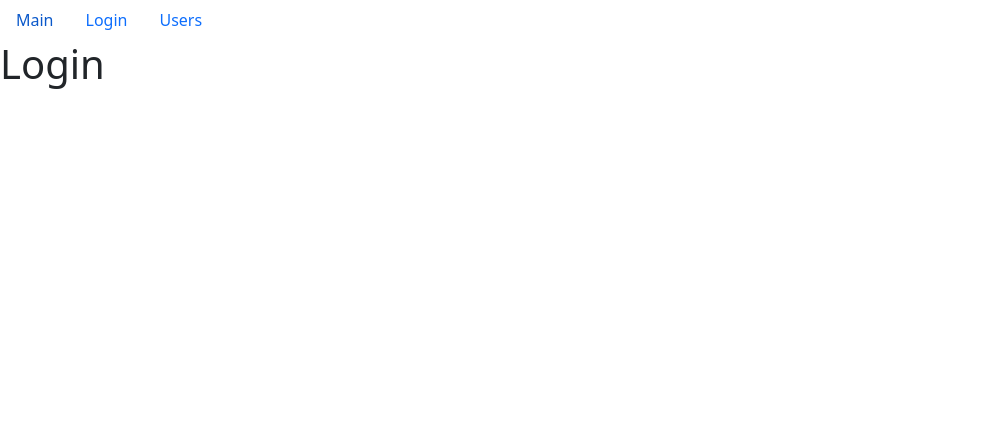
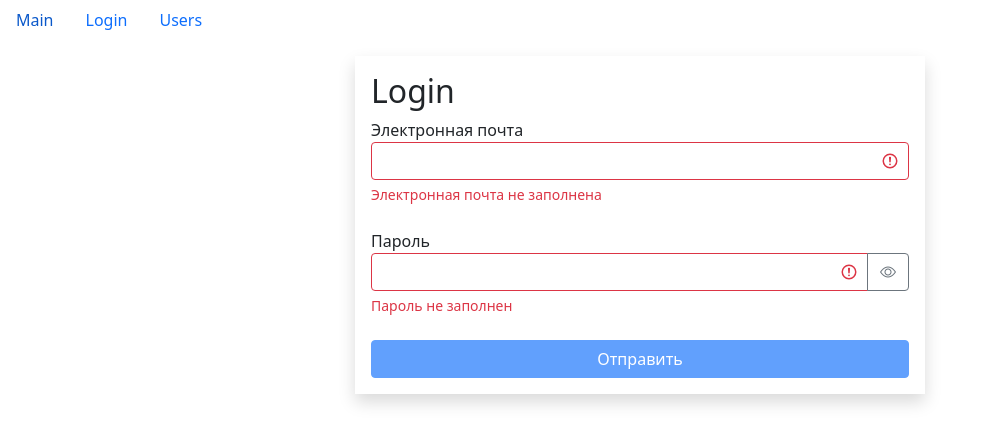
Before and after one commit to yucheg2/course-project, a React (Create React App) app: page /login in a window 1280 px wide. Shown: the top 444 px of the page, without its empty margins (0-989 px from the left). Built offline with nearby package versions, Linux system fonts and the light colour scheme.

Commit message:
make-hw1-lesson9

```diff
--- /dev/null
+++ b/src/app/components/searchInput.jsx
@@ -0,0 +1,25 @@
+import React from "react";
+import PropTypes from "prop-types";
+
+const SerchInput = ({ name, handleChange, serchedText }) => {
+    return (
+        <div className="my-3">
+            <input
+                type="text"
+                name={name}
+                id={name}
+                className="form-control"
+                value={serchedText}
+                onChange={handleChange}
+                placeholder="Поиск..."
+            />
+        </div>
+    );
+};
+
+SerchInput.propTypes = {
+    name: PropTypes.string,
+    handleChange: PropTypes.func.isRequired,
+    serchedText: PropTypes.string.isRequired
+};
+export default SerchInput;
--- /dev/null
+++ b/src/app/components/textField.jsx
@@ -0,0 +1,51 @@
+import React, { useState } from "react";
+import PropTypes from "prop-types";
+
+const TextField = ({ label, type, name, value, onChange, error }) => {
+    const [ShowPassword, setShowPassword] = useState(false);
+    const getInputClasses = () => {
+        return "form-control " + (error ? "is-invalid" : "is-valid");
+    };
+    const toggleShowPassword = () => {
+        setShowPassword((prevState) => !prevState);
+    };
+    return (
+        <div className="mb-4">
+            <label htmlFor={name}>{label}</label>
+            <div className="input-group has-validation">
+                <input
+                    type={ShowPassword ? "text" : type}
+                    id={name}
+                    value={value}
+                    onChange={onChange}
+                    name={name}
+                    className={getInputClasses()}
+                />
+                {type === "password" && (
+                    <button
+                        className="btn btn-outline-secondary"
+                        onClick={toggleShowPassword}
+                        type="button"
+                    >
+                        <i className={"bi bi-eye" + (ShowPassword ? "-slash" : "")}></i>
+                    </button>)
+                }
+                { error && <div className="invalid-feedback">{error}</div> }
+            </div>
+        </div>);
+};
+
+TextField.defaultProps = {
+    type: "text"
+};
+
+TextField.propTypes = {
+    label: PropTypes.string.isRequired,
+    type: PropTypes.string.isRequired,
+    name: PropTypes.string.isRequired,
+    value: PropTypes.string.isRequired,
+    onChange: PropTypes.func.isRequired,
+    error: PropTypes.string
+};
+
+export default TextField;
--- a/src/app/components/users.jsx
+++ b/src/app/components/users.jsx
@@ -7,6 +7,7 @@
 import SearchStatus from "./searchStatus";
 import UserTable from "./usersTable";
 import _ from "lodash";
+import SerchInput from "./searchInput";
 
 const Users = () => {
     const [currentPage, setCurrentPage] = useState(1);
@@ -14,6 +15,7 @@
     const [selectedProf, setSelectedProf] = useState();
     const [sortBy, setSortBy] = useState({ path: "name", order: "asc" });
     const [users, setUsers] = useState();
+    const [serchedText, setSerchedText] = useState("");
     const pageSize = 4;
     useEffect(() => {
         api.professions.fetchAll().then((professions) => {
@@ -24,7 +26,13 @@
         setCurrentPage(1);
     }, [selectedProf]);
 
+    const handleChange = ({ target }) => {
+        setSerchedText(target.value);
+        setSelectedProf();
+    };
+
     const handleProfessionSelect = (params) => {
+        setSerchedText("");
         setSelectedProf(params);
     };
 
@@ -60,11 +68,15 @@
     };
 
     if (users) {
+        const serchedUsers = serchedText
+            ? users.filter((user) => user.name.toLowerCase().includes(serchedText.toLowerCase()))
+            : undefined;
+
         const filteredUsers = selectedProf
             ? users.filter((user) => JSON.stringify(user.profession) === JSON.stringify(selectedProf))
             : users;
         const sortedUsers = _.orderBy(filteredUsers, [sortBy.path], [sortBy.order]);
-        const count = filteredUsers.length;
+        const count = serchedText ? serchedUsers.length : filteredUsers.length;
         const usersCrop = paginate(sortedUsers, currentPage, pageSize);
 
         return (
@@ -81,9 +93,14 @@
                 )}
                 <div className="d-flex flex-column ">
                     <SearchStatus length={count} />
+                    <SerchInput
+                        name="usersSearch"
+                        handleChange={handleChange}
+                        serchedText={serchedText}
+                    />
                     {count > 0 && (
                         <UserTable
-                            users={usersCrop}
+                            users={serchedUsers || usersCrop}
                             onSort={handleSort}
                             selectedSort={sortBy}
                             onDelete={handleDelete}
--- a/src/app/layouts/login.jsx
+++ b/src/app/layouts/login.jsx
@@ -1,7 +1,87 @@
-import React from "react";
+import React, { useEffect, useState } from "react";
+import TextField from "../components/textField";
+import { validator } from "../utils/validater";
 
 const Login = () => {
-    return (<h1>Login</h1>);
+    const [data, setData] = useState({ email: "", password: "" });
+    const [errors, setErrors] = useState({});
+
+    useEffect(() => {
+        validate();
+    }, [data]);
+    const validate = () => {
+        const errors = validator(data, validatorConfig);
+        setErrors(errors);
+        return Object.keys(errors).length === 0;
+    };
+    const isValid = Object.keys(errors).length === 0;
+
+    const validatorConfig = {
+        email: {
+            isRequired: {
+                message: "Электронная почта не заполнена"
+            },
+            isEmail: {
+                message: "Email введен не правильно :("
+            }
+        },
+        password: {
+            isRequired: {
+                message: "Пароль не заполнен"
+            },
+            isCapital: {
+                message: "Пароль должен содержать хотя бы одну заглавную букву"
+            },
+            isContainDigit: {
+                message: "Пароль должен содержать хотя бы одну цыфру"
+            },
+            min: {
+                message: "Пароль должен содержать минимум 8 символов",
+                value: 8
+            }
+        }
+    };
+
+    const handleChange = ({ target }) => {
+        setData((prevState) => ({
+            ...prevState,
+            [target.name]: target.value
+        }));
+    };
+
+    const handleSubmit = (e) => {
+        e.preventDefault();
+        const isValid = validate();
+        if (!isValid) return;
+        console.log(data);
+    };
+    return (
+        <div className="container mt-3">
+            <div className="row">
+                <div className="col-md-6 offset-md-3 shadow p-3">
+                    <h2 className="mb-2">Login</h2>
+                    <form onSubmit={handleSubmit}>
+                        <TextField
+                            label="Электронная почта"
+                            name="email"
+                            value={data.email}
+                            onChange={handleChange}
+                            error={errors.email}
+                        />
+                        <TextField
+                            label="Пароль"
+                            type="password"
+                            name="password"
+                            value={data.password}
+                            onChange={handleChange}
+                            error={errors.password}
+                        />
+                        <button disabled={!isValid} className="btn btn-primary w-100 mx-auto">Отправить</button>
+                    </form>
+                </div>
+            </div>
+        </div>
+    );
 };
 
 export default Login;
--- /dev/null
+++ b/src/app/utils/validater.js
@@ -0,0 +1,46 @@
+export function validator(data, config) {
+    const errors = {};
+    function validate(validateMetchod, data, config) {
+        let statusValidate;
+        switch (validateMetchod) {
+        case "isRequired":
+            statusValidate = data.trim() === "";
+            break;
+        case "isEmail": {
+            const emailRegExp = /^\S+@\S+\.\S+$/g;
+            statusValidate = !emailRegExp.test(data);
+            break;
+        }
+        case "isCapital": {
+            const capitalRegExp = /[A-Z]+/g;
+            statusValidate = !capitalRegExp.test(data);
+            break;
+        }
+        case "isContainDigit": {
+            const digitRehExp = /\d+/g;
+            statusValidate = !digitRehExp.test(data);
+            break;
+        }
+        case "min": {
+            statusValidate = data.trim().length < config.value;
+            break;
+        }
+        default:
+            break;
+        }
+        if (statusValidate) return config.message;
+    }
+    for (const fieldName in data) {
+        for (const validateMetchod in config[fieldName]) {
+            const error = validate(
+                validateMetchod,
+                data[fieldName],
+                config[fieldName][validateMetchod]
+            );
+            if (error && !errors[fieldName]) {
+                errors[fieldName] = error;
+            };
+        }
+    }
+    return errors;
+}
```
